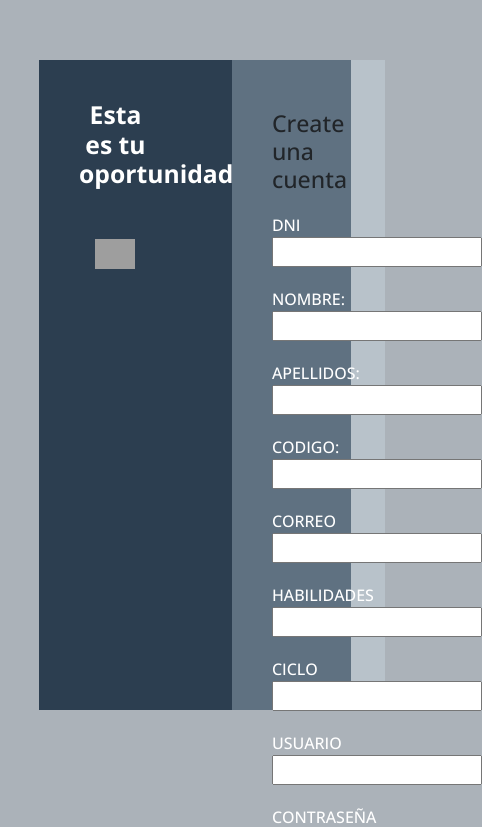
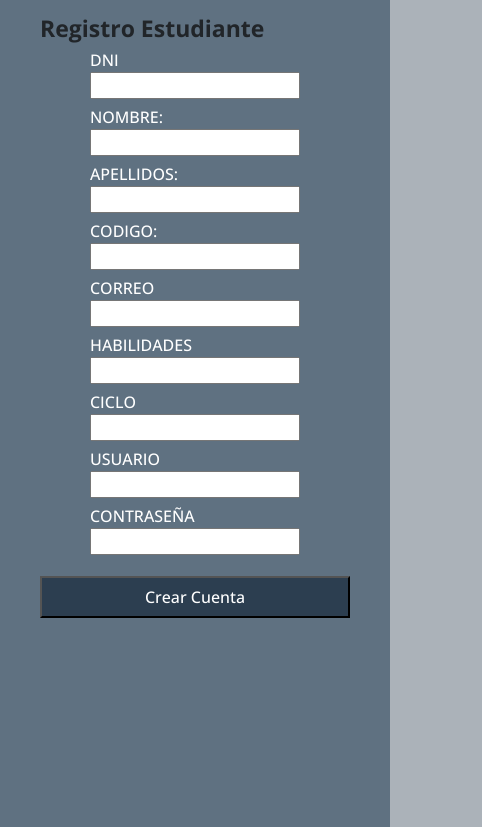
Before and after one commit to JONATAN140502/PRACTIMACTH-APP, a Vue app: page /LoginEmpresas in a window 390 px wide. Shown: the top 827 px of the page, 482 px wide, since content can reach past the window. Built offline with nearby package versions, Linux system fonts and the light colour scheme; grey boxes are pictures that could not be loaded.

Commit message:
responsivo fromulario

```diff
--- a/src/views/RegistroAlumno.vue
+++ b/src/views/RegistroAlumno.vue
@@ -1,12 +1,14 @@
 <template>
   <div>
     <div class="contenedor ">
-          <div  class="  contendor-img">
+      <div class="  contendor-img">
         <h2>Esta es tu oportunidad</h2>
-           <img src="../assets/img-estudiante.jpg" alt="" class="img-estudiante d-flex">
+        <p>Si eres estudiante en busca de practicas laborales registrate aqui y enterate de todas las oportunidades
+          que tenemos disponibles para ti</p>
+        <img src="../assets/svg-estudiante.svg" alt="" class="img-estudiante d-flex">
       </div>
       <div class="contenedor-formulario ">
-            <h3>Create una cuenta </h3>
+        <h3>Registro Estudiante  </h3>
         <div class="contenedor-formulario-input">
           <div>
             <label for=""> DNI </label>
@@ -22,19 +24,19 @@
             <input type="text">
           </div>
           <div>
-            <label for=""> CODIGO:  </label>
+            <label for=""> CODIGO: </label>
             <input type="text">
           </div>
           <div>
-            <label for=""> CORREO  </label>
+            <label for=""> CORREO </label>
             <input type="text">
           </div>
           <div>
-            <label for=""> HABILIDADES  </label>
+            <label for=""> HABILIDADES </label>
             <input type="text">
           </div>
           <div>
-            <label for=""> CICLO  </label>
+            <label for=""> CICLO </label>
             <input type="text">
           </div>
           <div>
@@ -83,21 +85,24 @@ export default {
   margin-top: 60px;
    background: #2C3E50;
    font-family: 'Open Sans', sans-serif;
+
 }
 .img-estudiante{
- width: 55%;
+ width: 70%;
  margin: 0 auto;
 }
 .contenedor-formulario{
     text-align: left;
-    width: 49%;
+    width: 48%;
     background: rgb(213, 230, 241,0.3) ;
-    margin: 0px 40px;
-    padding: 50px 40px;
+
+    padding: 50px 60px;
 
 }
 .contenedor-formulario h3{
     margin-bottom: 20px;
+    font-weight: 600;
+
 }
 .contenedor-formulario-input{
     display: flex;
@@ -123,16 +128,73 @@ export default {
 }
 .contendor-img{
     width: 49%;
-
     padding: 40px;
 }
 .contendor-img h2{
     text-align: center;
-    margin-bottom: 50px;
-    color: #FFFFFF;
+    margin-bottom: 10px;
+    color: #2ea2c7e6;
     font-weight: 600;
+    margin-top:10px
+}
+.contendor-img p{
+  color:#FFFFFF;
+  padding: 0 20px;
+  text-align: justify;
+  font-weight: 300;
+  margin-bottom: 10px;
 }
 
+@media screen and (max-width:1390px){
+  .contendor-img{
+    display: none;
+  }
+  .contenedor-formulario{
+    width: 100%;
+    margin: 0 auto;
+  }
 
+}
+@media screen and (max-width:680px){
+  .contenedor{
+    width: 100%;
+    margin-top: 0px;
+    height: 100vh;
+
+  }
+  .contenedor-formulario{
+    padding: 70px 40px;
+
+  }
+@media screen and (max-width:475px){
+  .contenedor-formulario-input{
+     margin-bottom: 15px;
+
+  }
+  .contenedor-formulario{
+    padding: 15px 40px;
+
+  }
+  .contenedor-formulario-input label{
+    width: 100%;
+  }
+  .contenedor-formulario-input input{
+    width: 100%;
+    margin-bottom: 6px;
+    height: 27px;
+  }
+  .contenedor-formulario button{
+    width: 100%;
+
+  }
+  .contenedor-formulario h3{
+    margin-bottom: 5px;
+    font-weight: 600;
+   font-size: 23px;
+}
+
+}
+
+}
 
 </style>
```
Also changed, not shown: src/assets/svg-estudiante.svg (added), 1 other file (tests, documents, lock files or other folders). Lines whose indentation alone changed are shown as unchanged.
